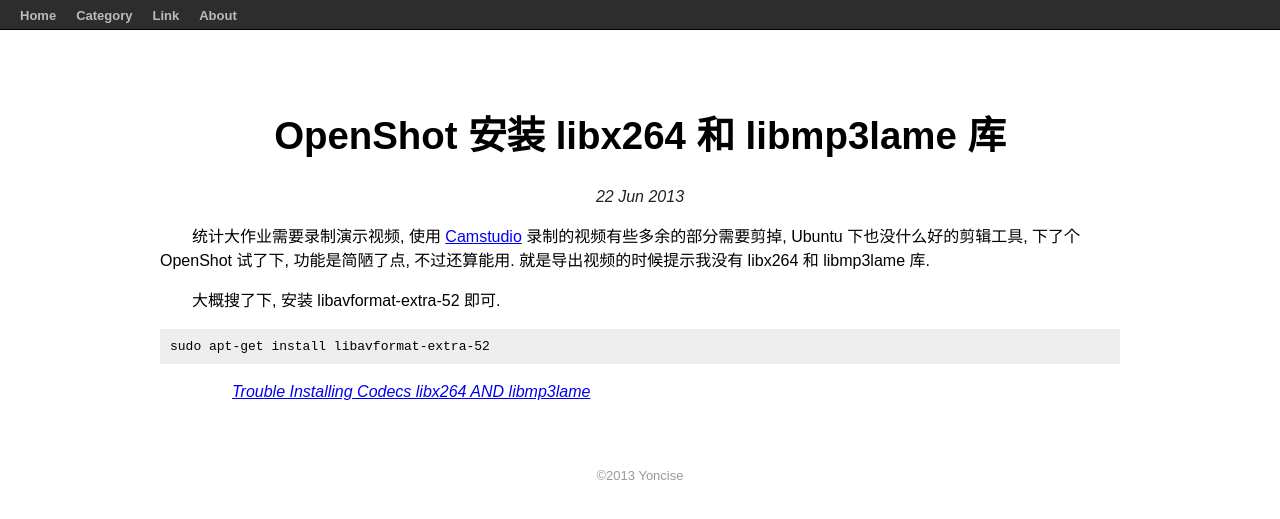
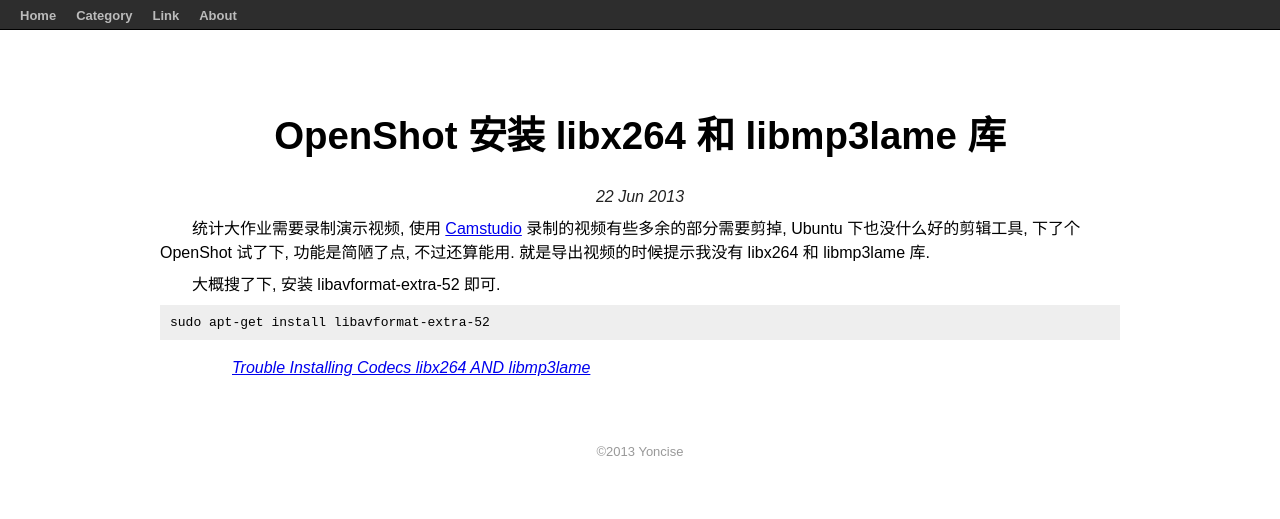
Before and after one commit to yoncise/yoncise.github.io, a Jekyll site: the page built from _posts/2013-06-22-OpenShot-安装-libx264-和-libmp3lame-库.md, in a window 1280 px wide. Shown: the top 519 px of the page. Built offline with Jekyll 4.4.1, drawn with Linux system fonts in a browser that asks for light colours; Markdown is read by kramdown in place of the engine named in the settings.

Commit message:
change paragraph's margin

```diff
--- a/blog/css/style.css
+++ b/blog/css/style.css
@@ -223,6 +223,7 @@
 #article p {
     text-indent: 2em;
     line-height: 24px;
+    margin: 8px 0;
 }
 
 #article p img {
```
